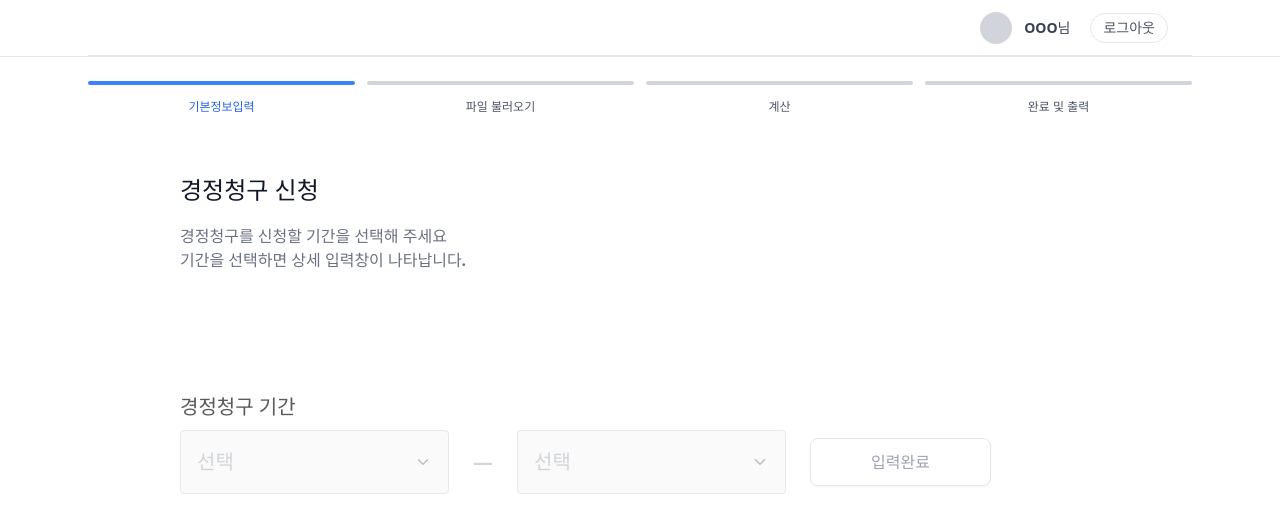
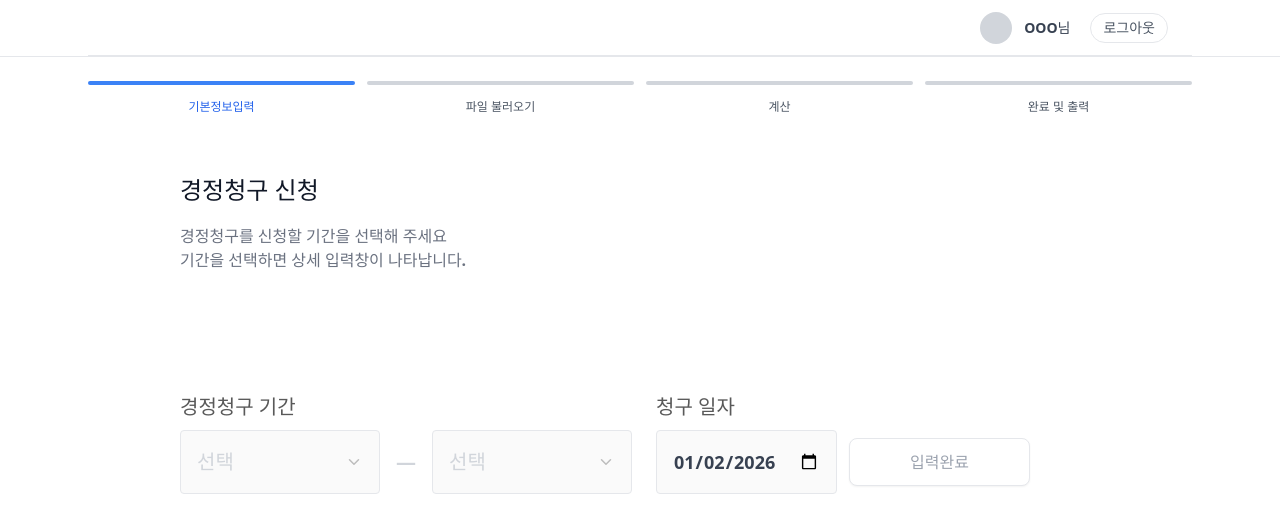
Before and after one commit to TaxRefundWeb/QuickTax_FE, a React (Vite) app: page /step1/period in a window 1280 px wide. Shown: the top 532 px of the page. Built offline with nearby package versions, Linux system fonts and the light colour scheme.

Commit message:
feat: 경정청구 기간·청구일자 선택 UI 추가

```diff
--- a/src/components/modal/RefundOutcomeModal.tsx
+++ b/src/components/modal/RefundOutcomeModal.tsx
@@ -40,12 +40,6 @@ export default function RefundOutcomeModal({
 }: RefundOutcomeModalProps) {
   const [pageCount, setPageCount] = useState(1);
   const [page, setPage] = useState(1);
-
-  // 모달 열릴 때 페이지 초기화
-  useEffect(() => {
-    if (!isOpen) return;
-    setPage(1);
-  }, [isOpen]);
 
   // ESC 닫기 + body 스크롤 잠금
   useEffect(() => {
--- a/src/pages/Step1/SelectPeriod.tsx
+++ b/src/pages/Step1/SelectPeriod.tsx
@@ -46,10 +46,8 @@ function YearRadioDropdown({
     };
   }, [open]);
 
-  const selectedLabel = value || "";
-
   return (
-    <div ref={rootRef} className="relative w-[269px] h-[64px]">
+    <div ref={rootRef} className="relative h-[64px] w-[200px]">
       <button
         type="button"
         onClick={() => setOpen((v) => !v)}
@@ -60,8 +58,8 @@ function YearRadioDropdown({
           open ? "border-[#64A5FF]" : "border-gray-200",
         ].join(" ")}
       >
-        <span className={selectedLabel ? "text-gray-700" : "text-gray-300"}>
-          {selectedLabel || "선택"}
+        <span className={value ? "text-gray-700" : "text-gray-300"}>
+          {value || "선택"}
         </span>
 
         <svg
@@ -100,8 +98,6 @@ function YearRadioDropdown({
                     "flex w-full items-center gap-5 px-4 py-3 text-left",
                     checked ? "bg-[#EAF2FF]" : "hover:bg-gray-50",
                   ].join(" ")}
-                  role="option"
-                  aria-selected={checked}
                 >
                   <span
                     className={[
@@ -134,43 +130,58 @@ export default function SelectPeriod() {
   const [startYear, setStartYear] = useState<Year>("");
   const [endYear, setEndYear] = useState<Year>("");
 
+  const [claimDate, setClaimDate] = useState(() =>
+    new Date().toISOString().slice(0, 10)
+  );
+
   const isValid = useMemo(() => {
-    if (!startYear || !endYear) return false;
+    if (!startYear || !endYear || !claimDate) return false;
     return Number(startYear) <= Number(endYear);
-  }, [startYear, endYear]);
+  }, [startYear, endYear, claimDate]);
 
   const handleSubmit = () => {
     if (!isValid) return;
-    navigate("/step1/existing", { state: { startYear, endYear } });
+    navigate("/step1/existing", { state: { startYear, endYear, claimDate } });
   };
 
+  const showYearError =
+    !!startYear && !!endYear && Number(startYear) > Number(endYear);
+
   return (
-    // ✅ 부모(StepLayout)에 중앙정렬이 없어도 여기서 중앙정렬 책임짐
     <div className="w-full">
       <div className="mx-auto w-full max-w-[920px]">
         <div className="w-[580px]">
           <h1 className="mb-4 text-[24px] font-bold text-gray-900">
             경정청구 신청
           </h1>
+
           <p className="mb-[120px] text-[16px] text-gray-500">
             경정청구를 신청할 기간을 선택해 주세요 <br />
             기간을 선택하면 상세 입력창이 나타납니다.
           </p>
-
-          <form className="space-y-5" onSubmit={(e) => e.preventDefault()}>
-            <div>
-              <label className="mb-2 block text-[20px] font-medium text-[#595959] leading-normal">
+          <form onSubmit={(e) => e.preventDefault()}>
+            <div className="grid grid-cols-[200px_28px_200px_1fr_181px_181px] items-end gap-3">
+              <label className="text-[20px] text-[#595959]">
                 경정청구 기간
               </label>
+              <div />
+              <div />
+              <div />
+              <label className="text-[20px] text-[#595959]">
+                청구 일자
+              </label>
+              <div />
+            </div>
 
-              <div className="grid grid-cols-[269px_auto_269px_181px] items-center gap-6">
+
+            <div className="mt-2 grid grid-cols-[200px_28px_200px_1fr_181px_181px] items-center gap-3">
               <YearRadioDropdown
                 value={startYear}
                 onChange={setStartYear}
                 options={YEAR_OPTIONS}
               />
 
-                <div className="flex justify-center">
+              <div className="flex h-[64px] items-center justify-center">
                 <span className="text-[20px] text-gray-300">—</span>
               </div>
 
@@ -178,6 +189,19 @@ export default function SelectPeriod() {
                 value={endYear}
                 onChange={setEndYear}
                 options={YEAR_OPTIONS}
+              />
+              <div />
+
+              <input
+                type="date"
+                value={claimDate}
+                onChange={(e) => setClaimDate(e.target.value)}
+                className={[
+                  "h-[64px] w-[181px]",
+                  "rounded-[4px] border bg-[#FAFAFA] px-4",
+                  "text-[18px] text-gray-700 outline-none",
+                  "border-gray-200 focus:border-[#64A5FF]",
+                ].join(" ")}
               />
 
               <button
@@ -198,14 +222,11 @@ export default function SelectPeriod() {
             <p
               className={[
                 "mt-2 min-h-[20px] text-[13px]",
-                  !isValid && startYear && endYear
-                    ? "text-red-500"
-                    : "text-transparent",
+                showYearError ? "text-red-500" : "text-transparent",
               ].join(" ")}
             >
               시작 연도는 종료 연도보다 작아야 합니다.
             </p>
-            </div>
           </form>
         </div>
       </div>
```
Lines whose indentation alone changed are shown as unchanged.
